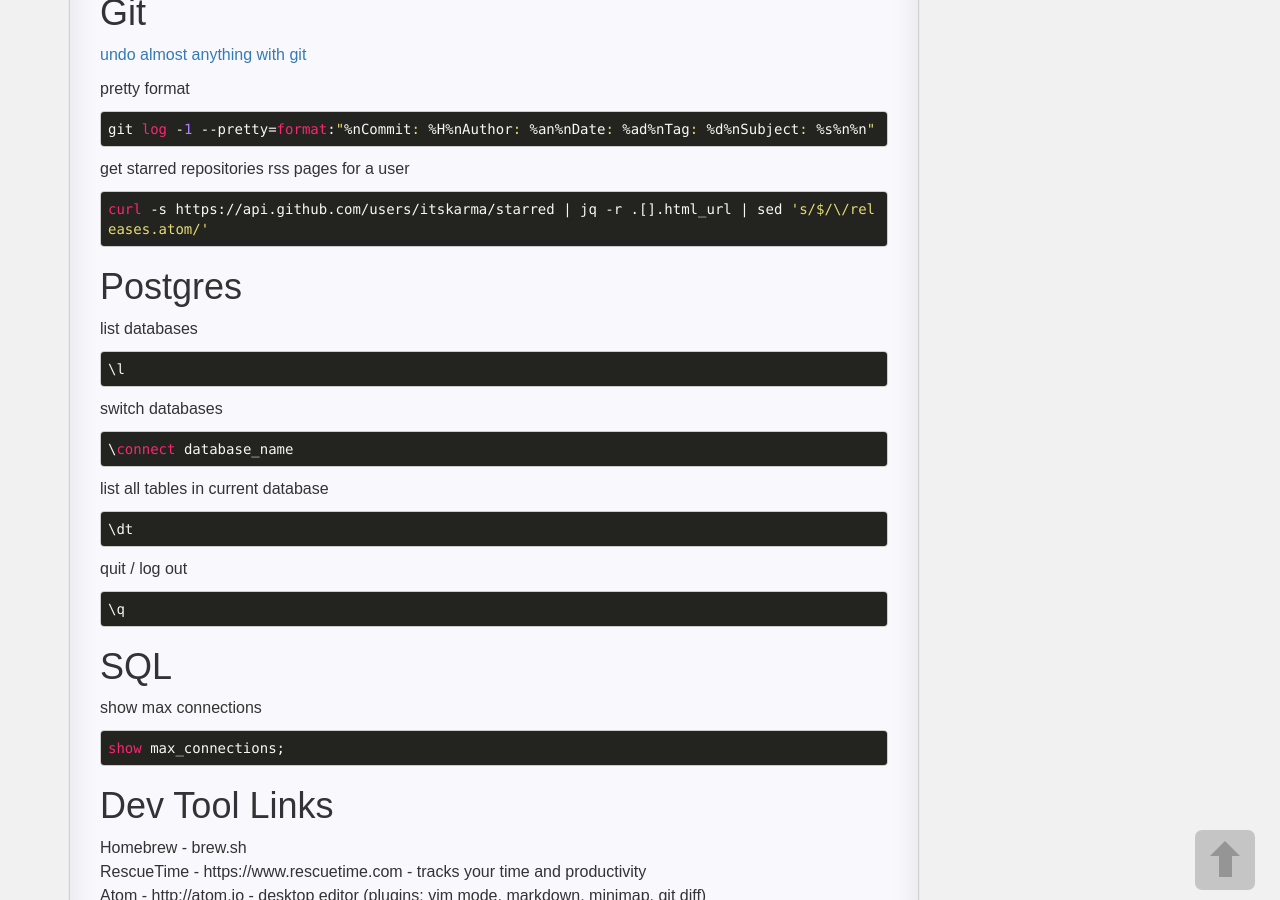
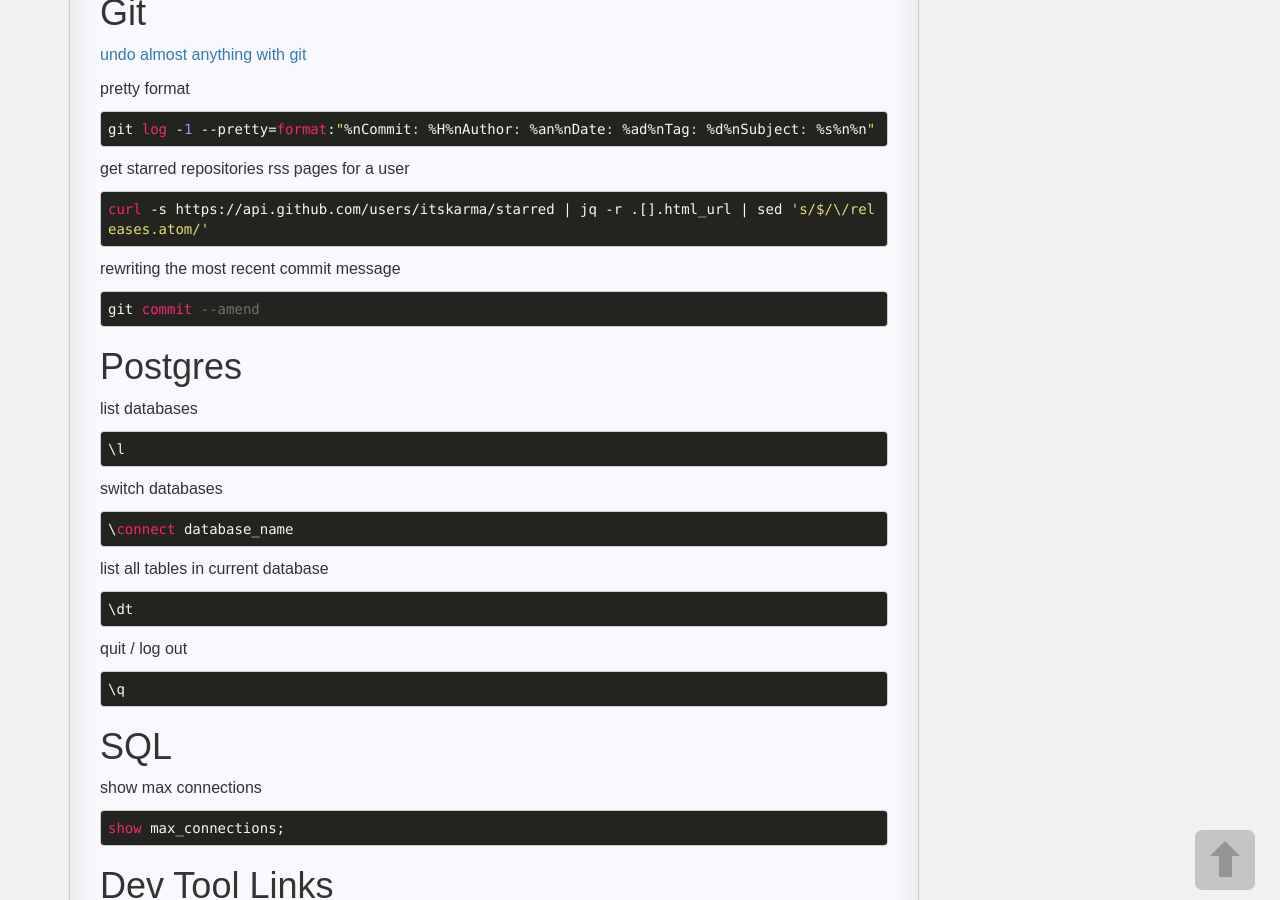
Before and after one commit to ItsKarma/ItsKarma.github.io, a Jekyll site: the page built from pages/1_toolbox.md, in a window 1280 px wide and 900 px high, scrolled down 3895 px. Built offline with Jekyll 4.4.1, drawn with Linux system fonts in a browser that asks for light colours.

Commit message:
git commit amend

```diff
--- a/pages/1_toolbox.md
+++ b/pages/1_toolbox.md
@@ -190,6 +190,10 @@ get starred repositories rss pages for a user
 
     curl -s https://api.github.com/users/itskarma/starred | jq -r .[].html_url | sed 's/$/\/releases.atom/'
 
+rewriting the most recent commit message
+
+    git commit --amend
+
 # Postgres
 list databases
 
```
